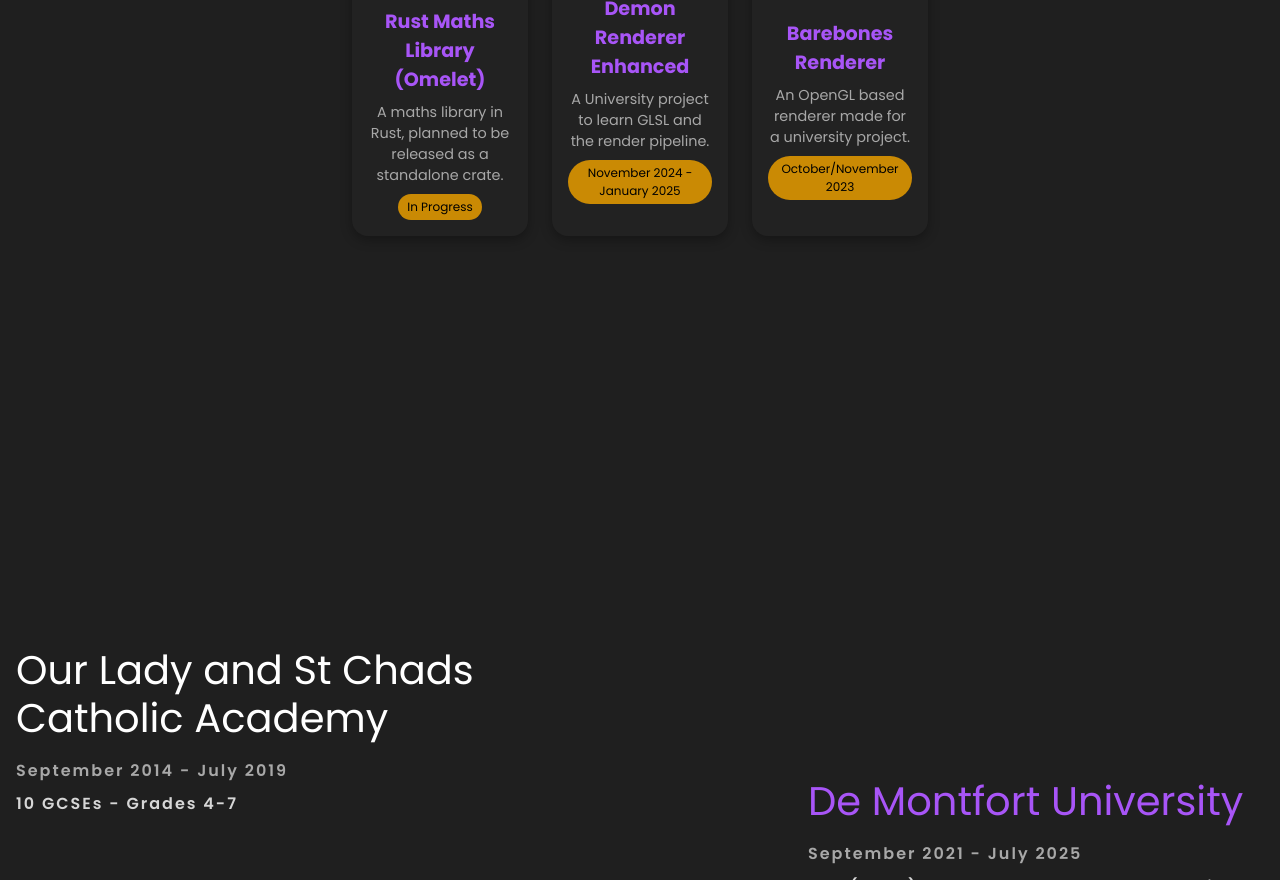
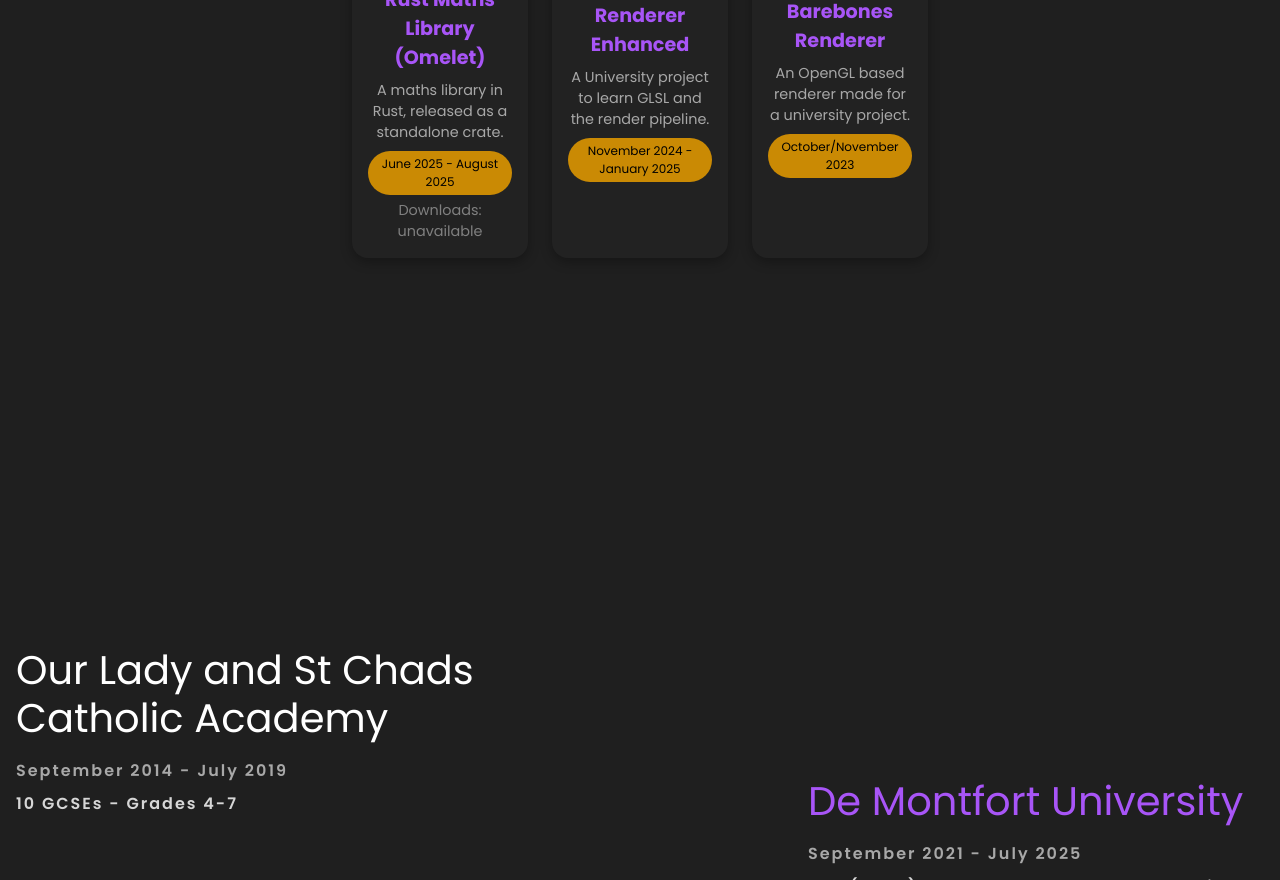
Before and after one commit to Ethantl28/Ethantl28.github.io, a plain HTML site: page index.html in a window 1280 px wide. Shown: the part 1146-2026 px from the top of the page. Drawn offline with nearby package versions, Linux system fonts and the light colour scheme; no server answers.

Commit message:
Updated omelet to complete. Added download counter for crates

```diff
--- a/index.html
+++ b/index.html
@@ -66,8 +66,11 @@
             <img src="/images/rust-logo.png" alt="Scrambled Egg Engine" class="rust-logo">
             <div class="card-content">
               <h3>Rust Maths Library (Omelet)</h3>
-              <p>A maths library in Rust, planned to be released as a standalone crate.</p>
-              <span class="tag yellow">In Progress</span>
+              <p>A maths library in Rust, released as a standalone crate.</p>
+              <span class="tag yellow">June 2025 - August 2025</span>
+              <p id="omelet-downloads" style="font-size: 0.9rem; margin-top: 5px; color: gray;">
+                Fetching downloads...
+              </p>
             </div>
           </a>
 
@@ -234,6 +237,26 @@
         });
       });
     });
+
+    // Fetch Rust Omelet crate downloads
+    async function fetchOmeletDownloads() {
+      try {
+        const response = await fetch("https://crates.io/api/v1/crates/omelet");
+        if (!response.ok) throw new Error("Failed to fetch crate info");
+
+        const data = await response.json();
+        const downloads = data.crate.downloads.toLocaleString();
+        document.getElementById("omelet-downloads").textContent =
+          `Downloads: ${downloads}`;
+      } catch (error) {
+        document.getElementById("omelet-downloads").textContent =
+          "Downloads: unavailable";
+        console.error(error);
+      }
+    }
+
+    fetchOmeletDownloads();
+
   </script>
 </body>
 
```
